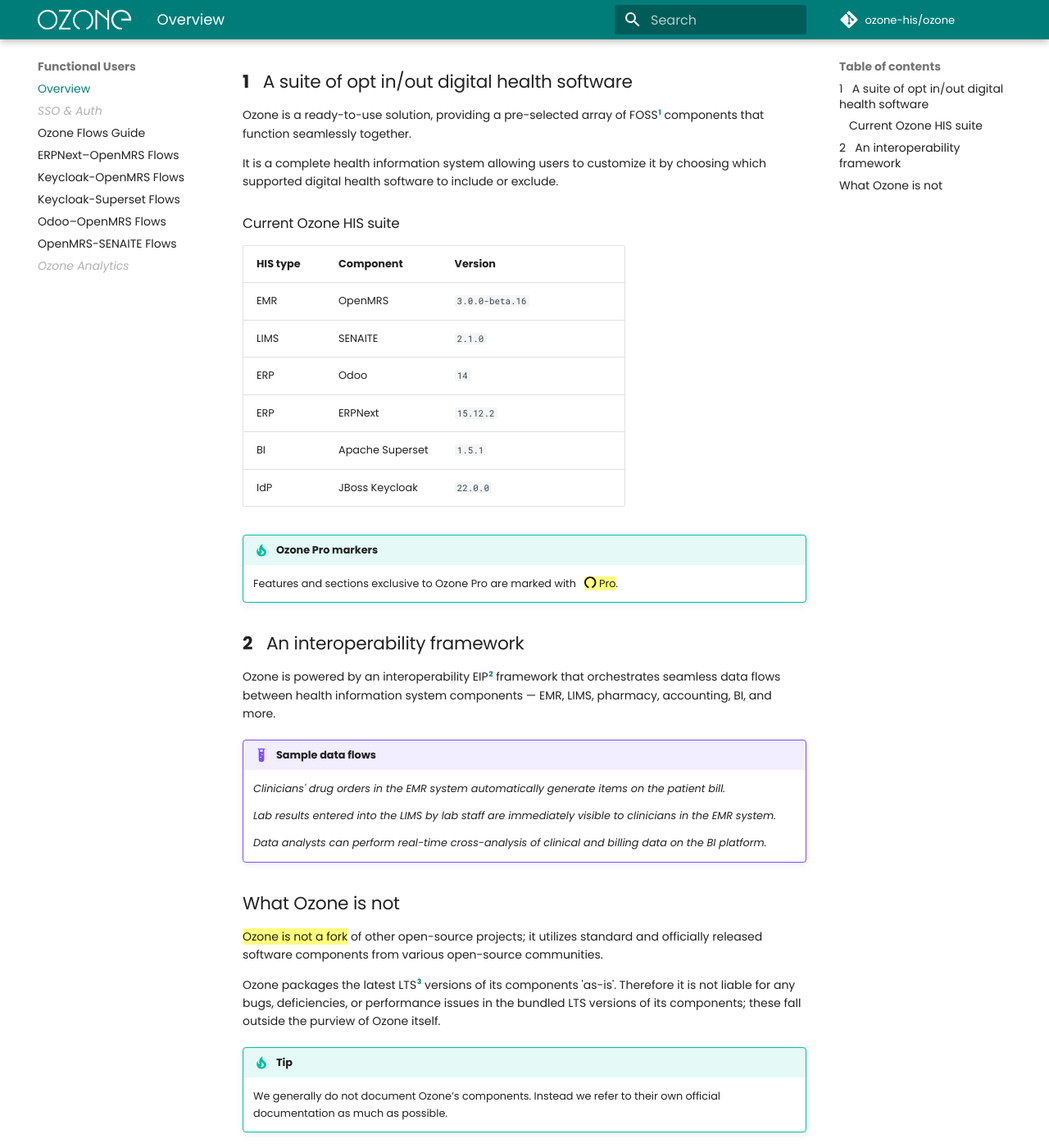
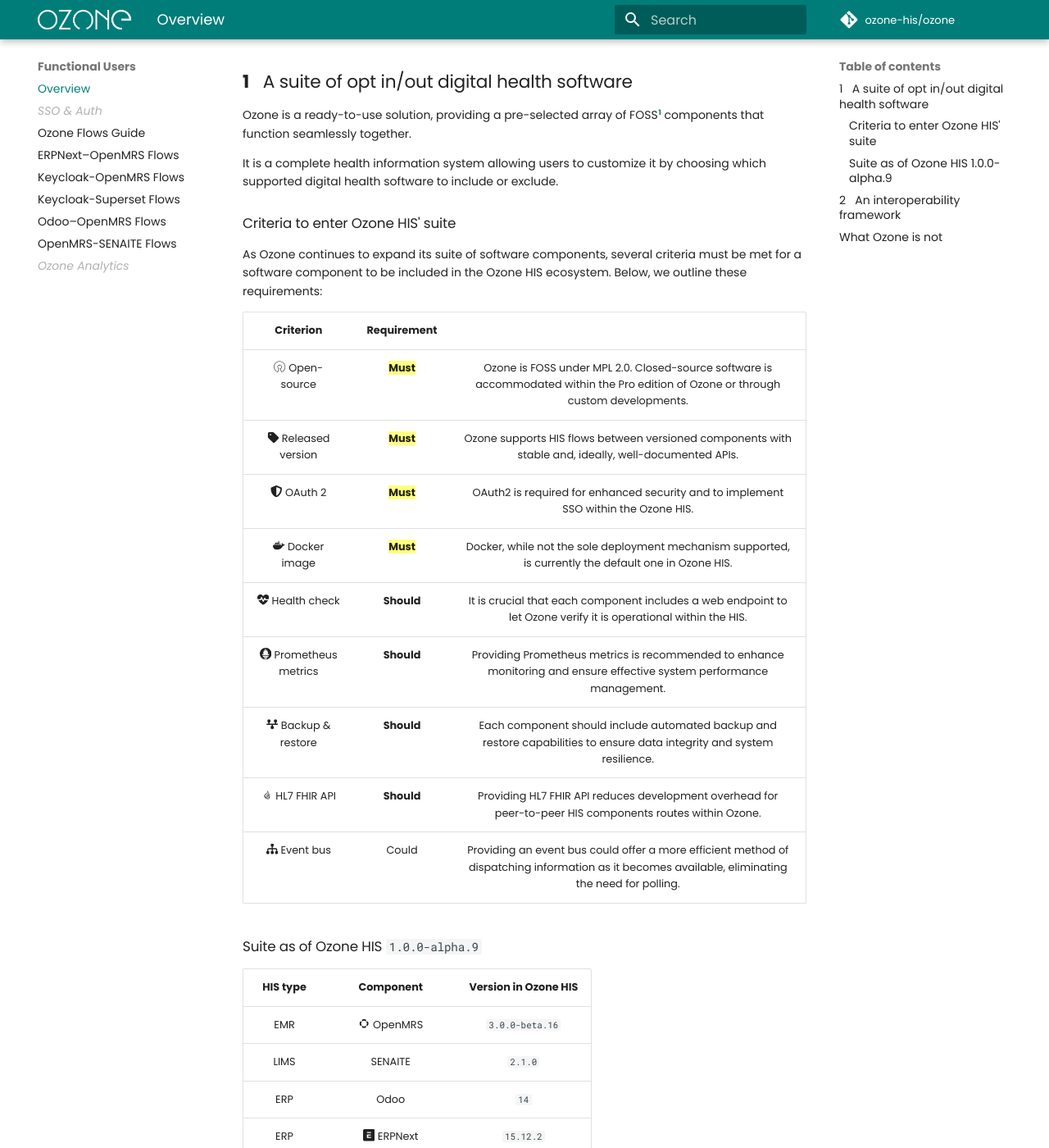
Before and after one commit to ozone-his/ozone-docs, an MkDocs documentation site: the page built from docs/users/index.md, in a window 1280 px wide and 1400 px high, scrolled down 599 px. Shown: the whole window at 82% size. Built offline with MkDocs 1.6.1 and Material for MkDocs 9.7.7, drawn with Linux system fonts in a browser that asks for light colours; comment, search, counter and statistics services are not loaded.

Commit message:
OZ-456: Documented HIS compoment criteria.

```diff
--- a/docs/users/index.md
+++ b/docs/users/index.md
@@ -22,20 +22,36 @@
 
 Ozone is a ready-to-use solution, providing a pre-selected array of FOSS[^foss] components that function seamlessly together.
 
+[^foss]:  Free and open-source software
+
 It is a complete health information system allowing users to customize it by choosing which supported digital health software to include or exclude.
 
-[^foss]:  Free and open-source software
+### Criteria to enter Ozone HIS' suite
 
-### Current Ozone HIS suite
+As Ozone continues to expand its suite of software components, several criteria must be met for a software component to be included in the Ozone HIS ecosystem. Below, we outline these requirements:
 
-| **HIS type** | **Component**   | **Version**     |                |
-|--------------|-----------------|-----------------|----------------|
-| EMR          | OpenMRS         | `3.0.0-beta.16` |                |
-| LIMS         | SENAITE         | `2.1.0`         |                |
-| ERP          | Odoo            | `14`            |                |
-| ERP          | ERPNext         | `15.12.2`       |                |
-| BI           | Apache Superset | `1.5.1`         |                |
-| IdP          | JBoss Keycloak  | `22.0.0`        |                |
+|Criterion|Requirement| |
+|:---:|:---:|:---:|
+|:fontawesome-brands-osi: Open-source|{==**Must**==}|Ozone is FOSS under MPL 2.0. Closed-source software is accommodated within the Pro edition of Ozone or through custom developments.|
+|:fontawesome-solid-tag: Released version|{==**Must**==}|Ozone supports HIS flows between versioned components with stable and, ideally, well-documented APIs.|
+|:fontawesome-solid-shield-halved: OAuth 2|{==**Must**==}|OAuth2 is required for enhanced security and to implement SSO within the Ozone HIS.|
+|:fontawesome-brands-docker: Docker image|{==**Must**==}|Docker, while not the sole deployment mechanism supported, is currently the default one in Ozone HIS.|
+|:fontawesome-solid-heart-pulse: Health check|**Should**|It is crucial that each component includes a web endpoint to let Ozone verify it is operational within the HIS.|
+|:simple-prometheus: Prometheus metrics|**Should**|Providing Prometheus metrics is recommended to enhance monitoring and ensure effective system performance management.|
+|:fontawesome-solid-timeline: Backup & restore|**Should**|Each component should include automated backup and restore capabilities to ensure data integrity and system resilience.|
+|:fhir: HL7 FHIR API|**Should**|Providing HL7 FHIR API reduces development overhead for peer-to-peer HIS components routes within Ozone.|
+|:fontawesome-solid-sitemap: Event bus|Could|Providing an event bus could offer a more efficient method of dispatching information as it becomes available, eliminating the need for polling.|
+
+### Suite as of Ozone HIS `1.0.0-alpha.9`
+
+|HIS type|Component|Version in Ozone HIS|
+|:---:|:---:|:---:|
+|EMR|:openmrs: OpenMRS|`3.0.0-beta.16`|
+|LIMS|SENAITE|`2.1.0`|
+|ERP|Odoo|`14`|
+|ERP|:erpnext: ERPNext|`15.12.2`|
+|BI|:superset: Apache Superset|`1.5.1`|
+|IdP|:keycloak: JBoss Keycloak|`22.0.0`|
 
 !!! tip "Ozone Pro markers"
 
```
Also changed, not shown: overrides/.icons/erpnext.svg (added), overrides/.icons/fhir.svg (added), overrides/.icons/keycloak.svg (added), overrides/.icons/openmrs.svg (added), overrides/.icons/superset.svg (added).
